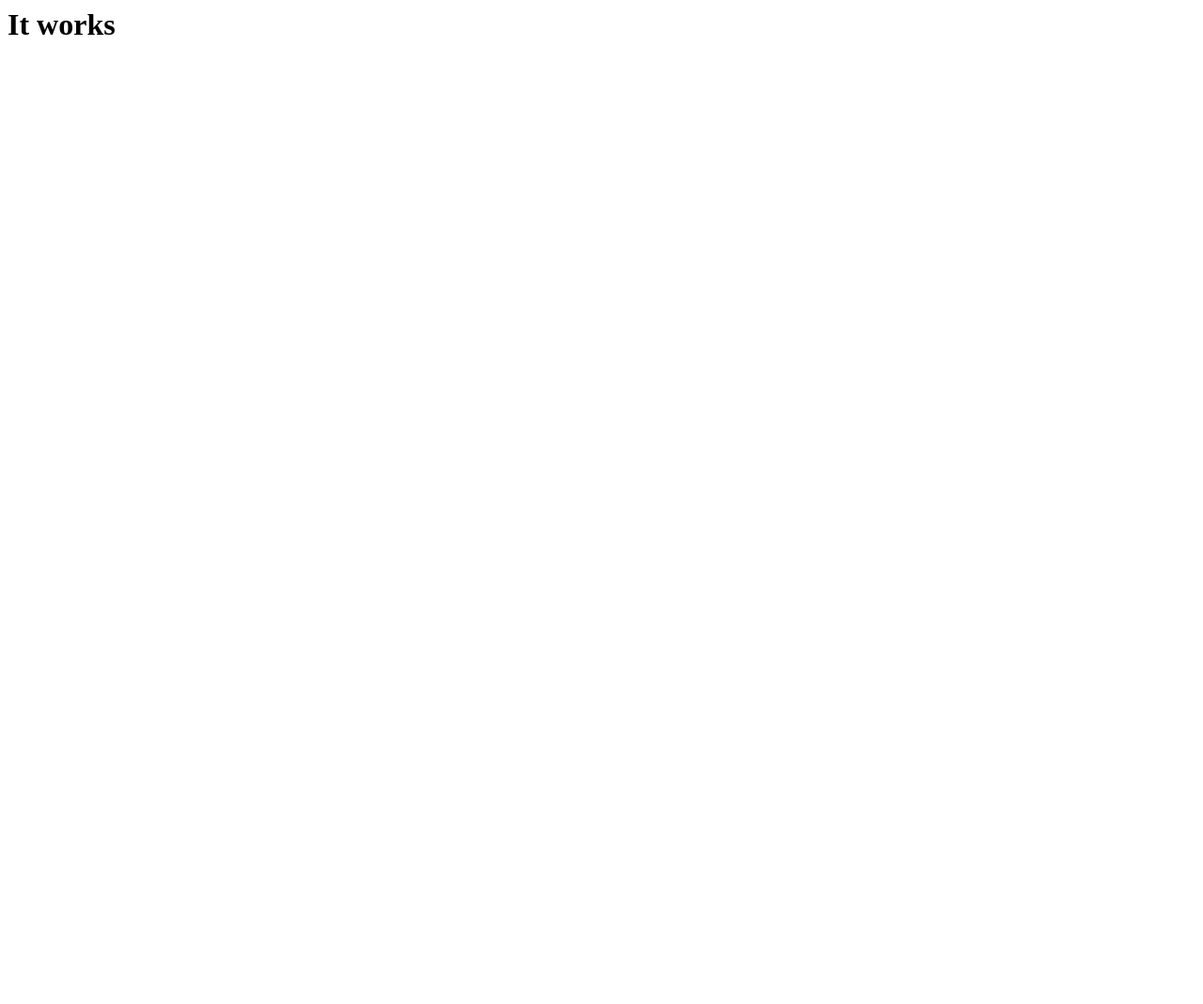
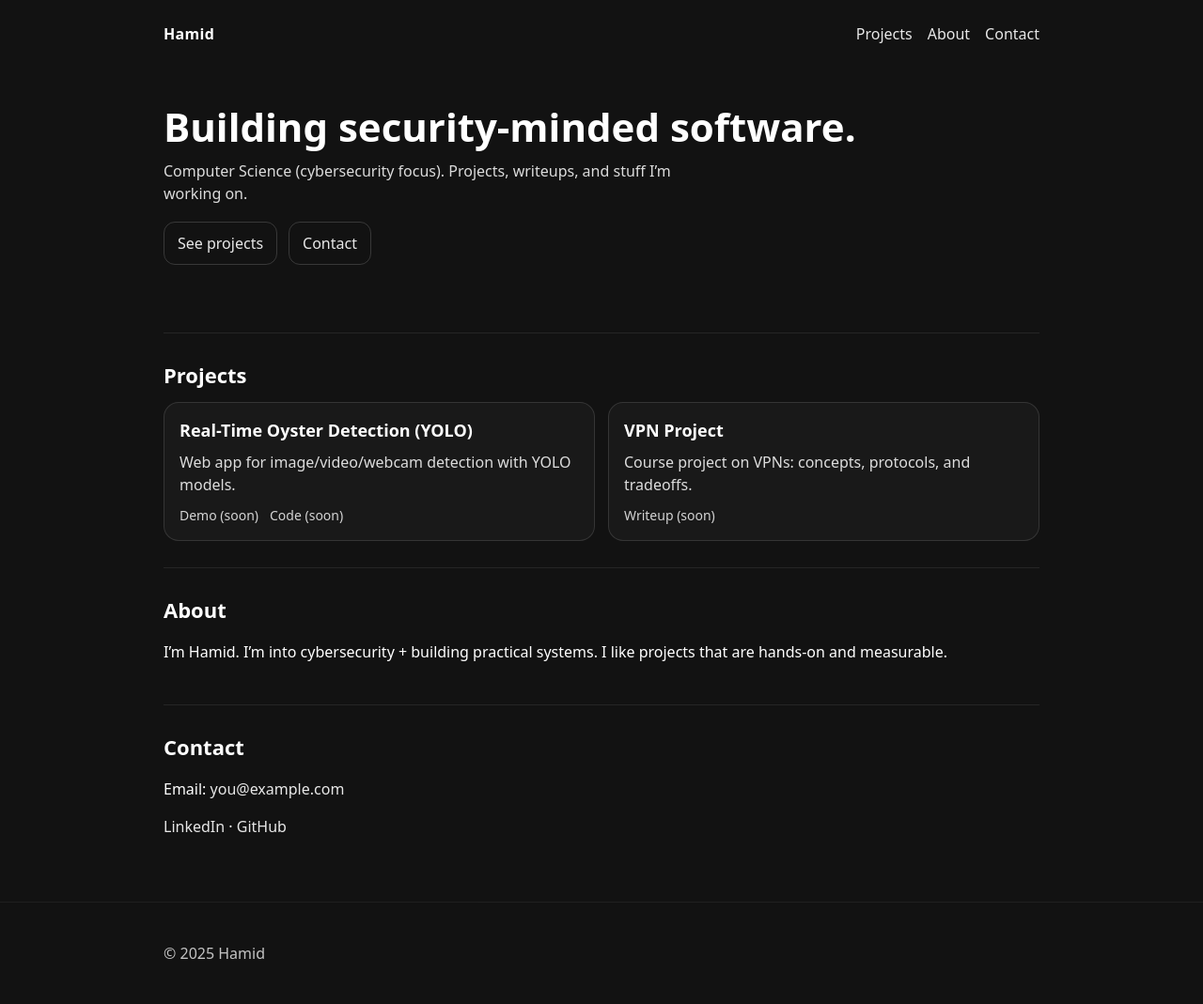
Before and after one commit to dataAnalysnad/dataAnalysnad.github.io, a plain HTML site: page index.html in a window 1280 px wide. Shown: the whole page at 94% size. Before the commit the page ends 800 px from the top, so only its background shows below. Drawn offline with Linux system fonts and the light colour scheme.

Commit message:
Add site structure and starter layout

```diff
--- /dev/null
+++ b/css/style.css
@@ -0,0 +1,33 @@
+:root { color-scheme: dark; }
+* { box-sizing: border-box; }
+body { margin: 0; font-family: system-ui, -apple-system, Segoe UI, Roboto, Arial, sans-serif; line-height: 1.5; }
+a { color: inherit; text-decoration: none; opacity: .9; }
+a:hover { opacity: 1; text-decoration: underline; }
+
+.container { max-width: 980px; margin: 0 auto; padding: 24px; }
+.nav { display: flex; align-items: center; justify-content: space-between; gap: 16px; }
+.logo { font-weight: 700; letter-spacing: .3px; }
+.links { display: flex; gap: 16px; }
+
+.hero { padding: 64px 0 24px; }
+.hero h1 { font-size: 42px; line-height: 1.1; margin: 0 0 12px; }
+.hero p { margin: 0 0 18px; max-width: 60ch; opacity: .85; }
+.cta { display: flex; gap: 12px; flex-wrap: wrap; }
+.btn { display: inline-block; padding: 10px 14px; border-radius: 12px; border: 1px solid rgba(255,255,255,.18); }
+.btn.outline { background: transparent; }
+
+.section { padding: 28px 0; border-top: 1px solid rgba(255,255,255,.08); }
+.section h2 { margin: 0 0 12px; font-size: 22px; }
+
+.grid { display: grid; grid-template-columns: repeat(2, minmax(0, 1fr)); gap: 14px; }
+.card { padding: 16px; border-radius: 16px; border: 1px solid rgba(255,255,255,.12); background: rgba(255,255,255,.03); }
+.card h3 { margin: 0 0 8px; font-size: 18px; }
+.card p { margin: 0 0 10px; opacity: .85; }
+.cardlinks { display: flex; gap: 12px; font-size: 14px; opacity: .9; }
+
+.footer { border-top: 1px solid rgba(255,255,255,.08); padding: 18px 0; opacity: .75; }
+
+@media (max-width: 720px) {
+  .grid { grid-template-columns: 1fr; }
+  .hero h1 { font-size: 34px; }
+}
--- a/index.html
+++ b/index.html
@@ -1 +1,77 @@
-<h1>It works</h1>
+<!doctype html>
+<html lang="en">
+<head>
+  <meta charset="utf-8" />
+  <meta name="viewport" content="width=device-width, initial-scale=1" />
+  <title>Hamid | Portfolio</title>
+  <meta name="description" content="Portfolio site for Hamid." />
+  <link rel="stylesheet" href="css/style.css" />
+</head>
+<body>
+  <header class="container">
+    <nav class="nav">
+      <div class="logo">Hamid</div>
+      <div class="links">
+        <a href="#projects">Projects</a>
+        <a href="#about">About</a>
+        <a href="#contact">Contact</a>
+      </div>
+    </nav>
+
+    <section class="hero">
+      <h1>Building security-minded software.</h1>
+      <p>Computer Science (cybersecurity focus). Projects, writeups, and stuff I’m working on.</p>
+      <div class="cta">
+        <a class="btn" href="#projects">See projects</a>
+        <a class="btn outline" href="#contact">Contact</a>
+      </div>
+    </section>
+  </header>
+
+  <main class="container">
+    <section id="projects" class="section">
+      <h2>Projects</h2>
+      <div class="grid">
+        <article class="card">
+          <h3>Real-Time Oyster Detection (YOLO)</h3>
+          <p>Web app for image/video/webcam detection with YOLO models.</p>
+          <div class="cardlinks">
+            <a href="#" aria-disabled="true">Demo (soon)</a>
+            <a href="#" aria-disabled="true">Code (soon)</a>
+          </div>
+        </article>
+
+        <article class="card">
+          <h3>VPN Project</h3>
+          <p>Course project on VPNs: concepts, protocols, and tradeoffs.</p>
+          <div class="cardlinks">
+            <a href="#" aria-disabled="true">Writeup (soon)</a>
+          </div>
+        </article>
+      </div>
+    </section>
+
+    <section id="about" class="section">
+      <h2>About</h2>
+      <p>
+        I’m Hamid. I’m into cybersecurity + building practical systems. I like projects that are hands-on and measurable.
+      </p>
+    </section>
+
+    <section id="contact" class="section">
+      <h2>Contact</h2>
+      <p>Email: <a href="mailto:you@example.com">you@example.com</a></p>
+      <p>
+        <a href="#" aria-disabled="true">LinkedIn</a> ·
+        <a href="#" aria-disabled="true">GitHub</a>
+      </p>
+    </section>
+  </main>
+
+  <footer class="footer">
+    <div class="container">© <span id="year"></span> Hamid</div>
+  </footer>
+
+  <script src="js/main.js"></script>
+</body>
+</html>
--- /dev/null
+++ b/js/main.js
@@ -0,0 +1 @@
+document.getElementById("year").textContent = new Date().getFullYear();
```
